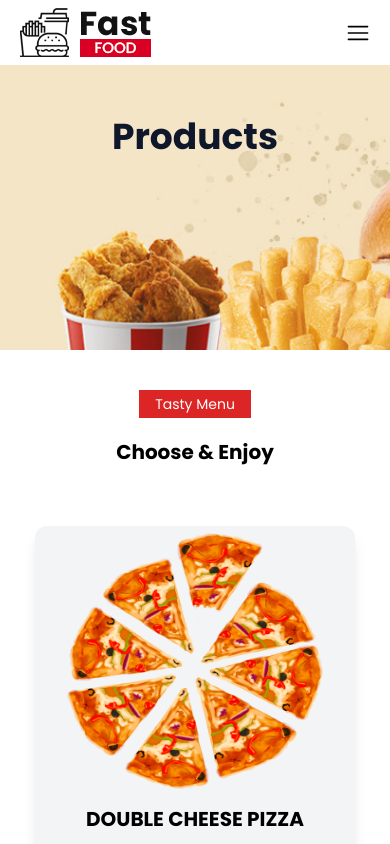
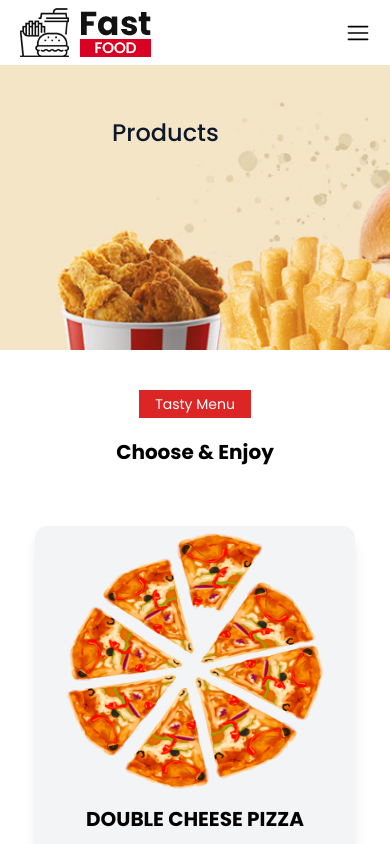
Before and after one commit to YousufMohammadi/restaurant-website, a React (Vite) app: page /products in a window 390 px wide. Shown: the top 844 px of the page. Built offline with nearby package versions, Linux system fonts and the light colour scheme.

Commit message:
cocumbar component responsived

```diff
--- a/src/Components/Cocumbar.jsx
+++ b/src/Components/Cocumbar.jsx
@@ -2,7 +2,7 @@ import PropTypes from 'prop-types';
 function Cocumbar(props) {
   return (
     <section className="cocumbar relative">
-      <span className="absolute left-28 top-1/3 font-poppins text-4xl font-bold text-slate-900">
+      <span className="absolute left-28 top-1/3 font-poppins text-2xl font-medium text-slate-900 md:text-4xl md:font-bold">
         {props.title}
       </span>
     </section>
```
